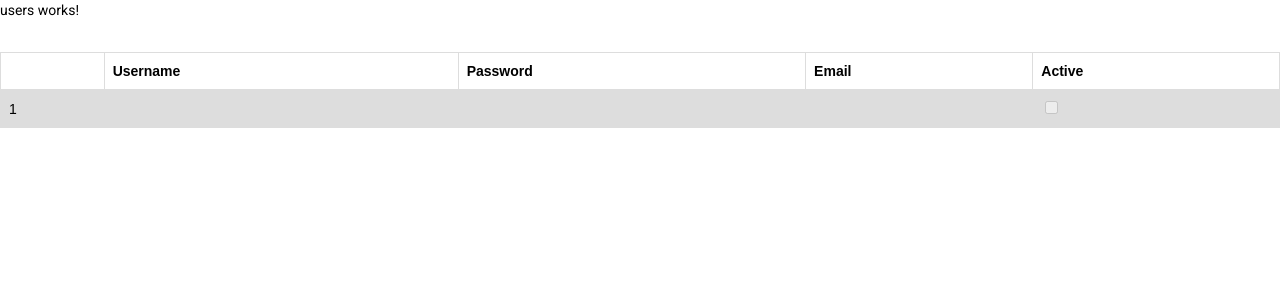
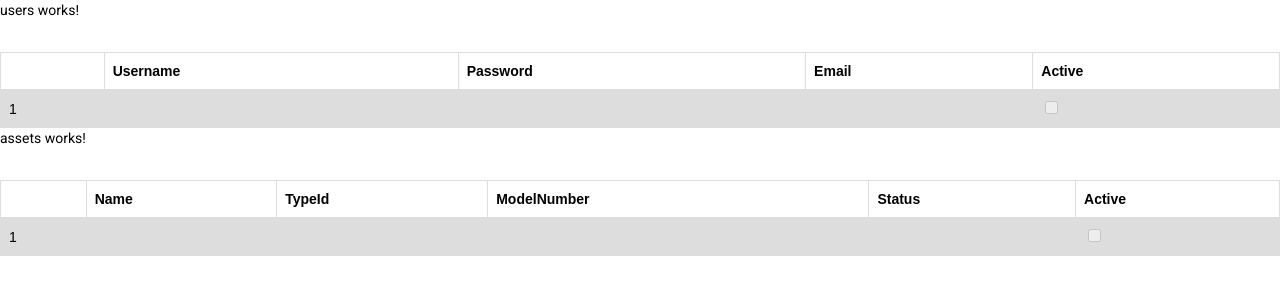
Before and after one commit to yogeshrajput335/BVPortalUI, an Angular app: page / in a window 1280 px wide. Shown: the top 300 px of the page. Built offline with nearby package versions, Linux system fonts and the light colour scheme; no server answers.

Commit message:
added asset UI

```diff
--- a/src/app/app.component.html
+++ b/src/app/app.component.html
@@ -1 +1,2 @@
 <app-users></app-users>
+<app-assets></app-assets>
--- /dev/null
+++ b/src/app/features/assets/assets.component.html
@@ -0,0 +1,20 @@
+<p>assets works!</p>
+<br>
+<table>
+  <tr>
+    <th></th>
+    <th>Name</th>
+    <th>TypeId</th>
+    <th>ModelNumber</th>
+    <th>Status</th>
+    <th>Active</th>
+  </tr>
+  <tr *ngFor="let x of assetList;index as i">
+    <td>{{i+1}}</td>
+    <td>{{x.name}}</td>
+    <td>{{x.typeId}}</td>
+    <td>{{x.modelNumber}}</td>
+    <td>{{x.status}}</td>
+    <td><input type="checkbox" [checked]="x.isActive" disabled></td>
+  </tr>
+</table>
--- /dev/null
+++ b/src/app/features/assets/assets.component.scss
@@ -0,0 +1,15 @@
+table {
+  font-family:arial, sans-serif;
+  border-collapse:collapse;
+  width:100%;
+}
+
+td, th {
+  border: 1px solid #dddddd;
+  text-align: left;
+  padding: 8px;
+}
+
+tr:nth-child(even) {
+  background-color: #dddddd;
+}
--- /dev/null
+++ b/src/app/features/assets/assets.component.ts
@@ -0,0 +1,21 @@
+import { Component, OnInit } from '@angular/core';
+import { HttpCommonService } from 'src/app/core/services/httpCommon.service';
+
+@Component({
+  selector: 'app-assets',
+  templateUrl: './assets.component.html',
+  styleUrls: ['./assets.component.scss']
+})
+export class AssetsComponent implements OnInit {
+
+  assetList=[{name:'',typeId:'',modelNumber:'',status:'',isActive:false}]
+  constructor(public httpService :HttpCommonService) { }
+
+  ngOnInit(): void {
+    this.getAssetDetails()
+  }
+
+  getAssetDetails(){
+    this.httpService.get('Asset/GetAssets').subscribe((data:any)=> this.assetList = data);
+  }
+}
--- a/src/app/features/users/users.component.html
+++ b/src/app/features/users/users.component.html
@@ -14,6 +14,5 @@
     <td>{{x.password}}</td>
     <td>{{x.email}}</td>
     <td><input type="checkbox" [checked]="x.isActive" disabled></td>
-
   </tr>
 </table>
```
Also changed, not shown: src/app/app.module.ts (+5 -2 lines), 1 other file (tests, documents, lock files or other folders).
